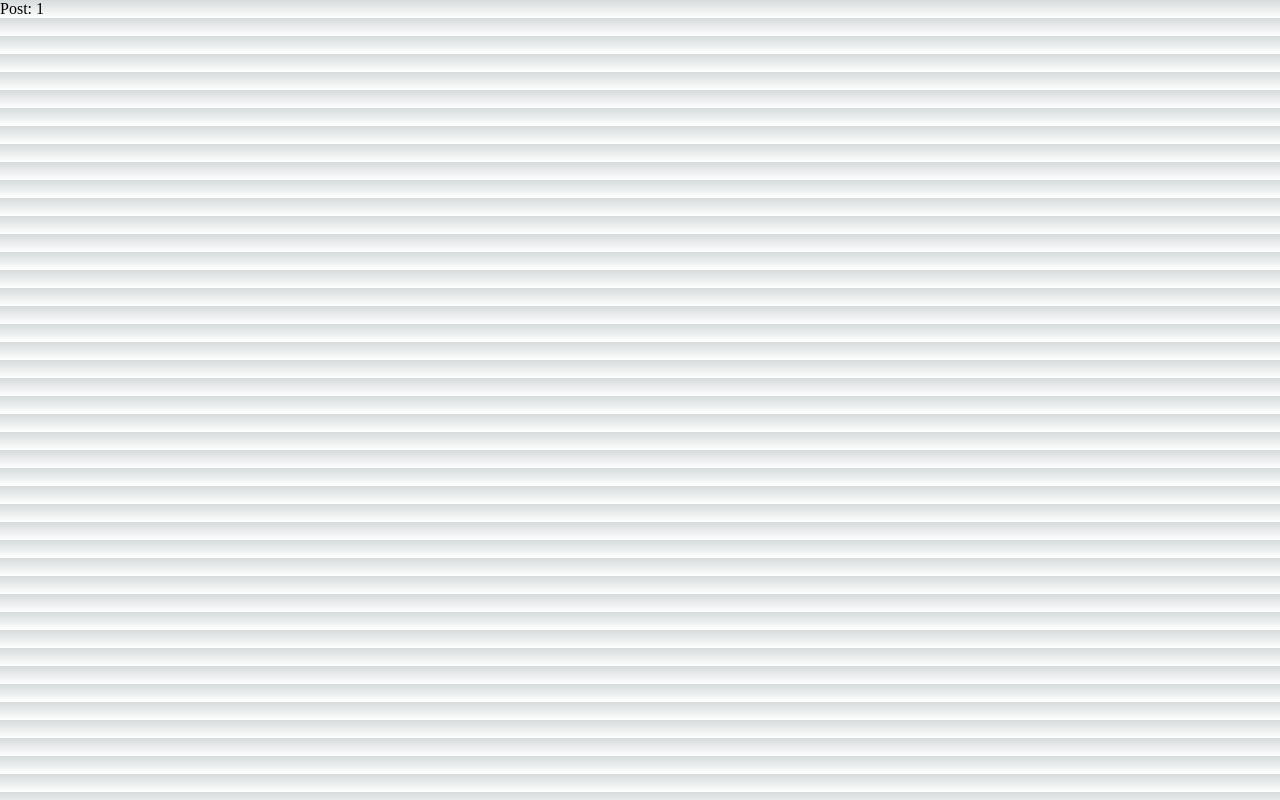
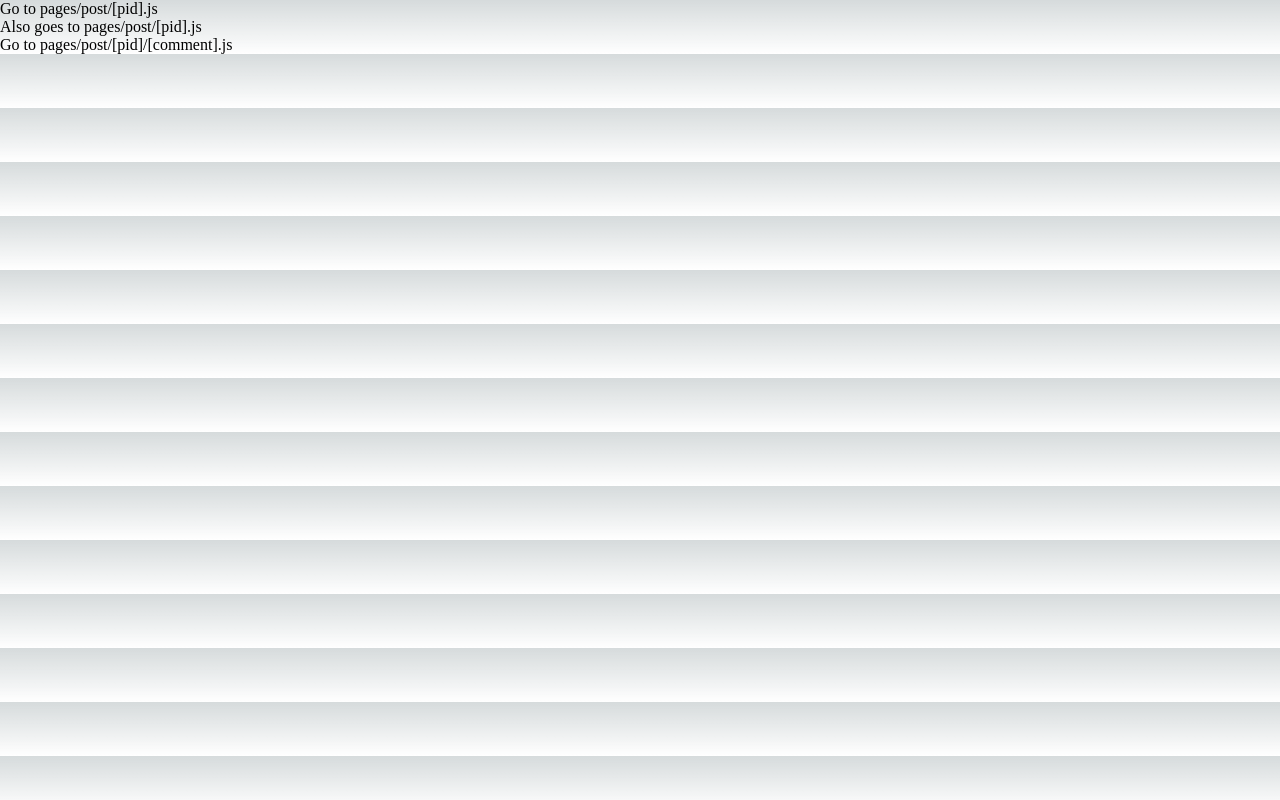
Before and after one commit to filly415/nextapp, a Next.js app: page /posts/1 in a window 1280 px wide. Built offline with nearby package versions, Linux system fonts and the light colour scheme.

Commit message:
change route

```diff
--- a/src/pages/posts/[pid].tsx
+++ b/src/pages/posts/[pid].tsx
@@ -1,13 +1,21 @@
-import { useRouter } from 'next/router'
+import Link from 'next/link'
 
-const Post = () => {
-  const router = useRouter()
-  const { pid } = router.query
-
-  console.log(pid);
-
-
-  return <p>Post: {pid}</p>
+function Home() {
+  return (
+    <ul>
+      <li>
+        <Link href="/post/abc">Go to pages/post/[pid].js</Link>
+      </li>
+      <li>
+        <Link href="/post/abc?foo=bar">Also goes to pages/post/[pid].js</Link>
+      </li>
+      <li>
+        <Link href="/post/abc/a-comment">
+          Go to pages/post/[pid]/[comment].js
+        </Link>
+      </li>
+    </ul>
+  )
 }
 
-export default Post
+export default Home
```
